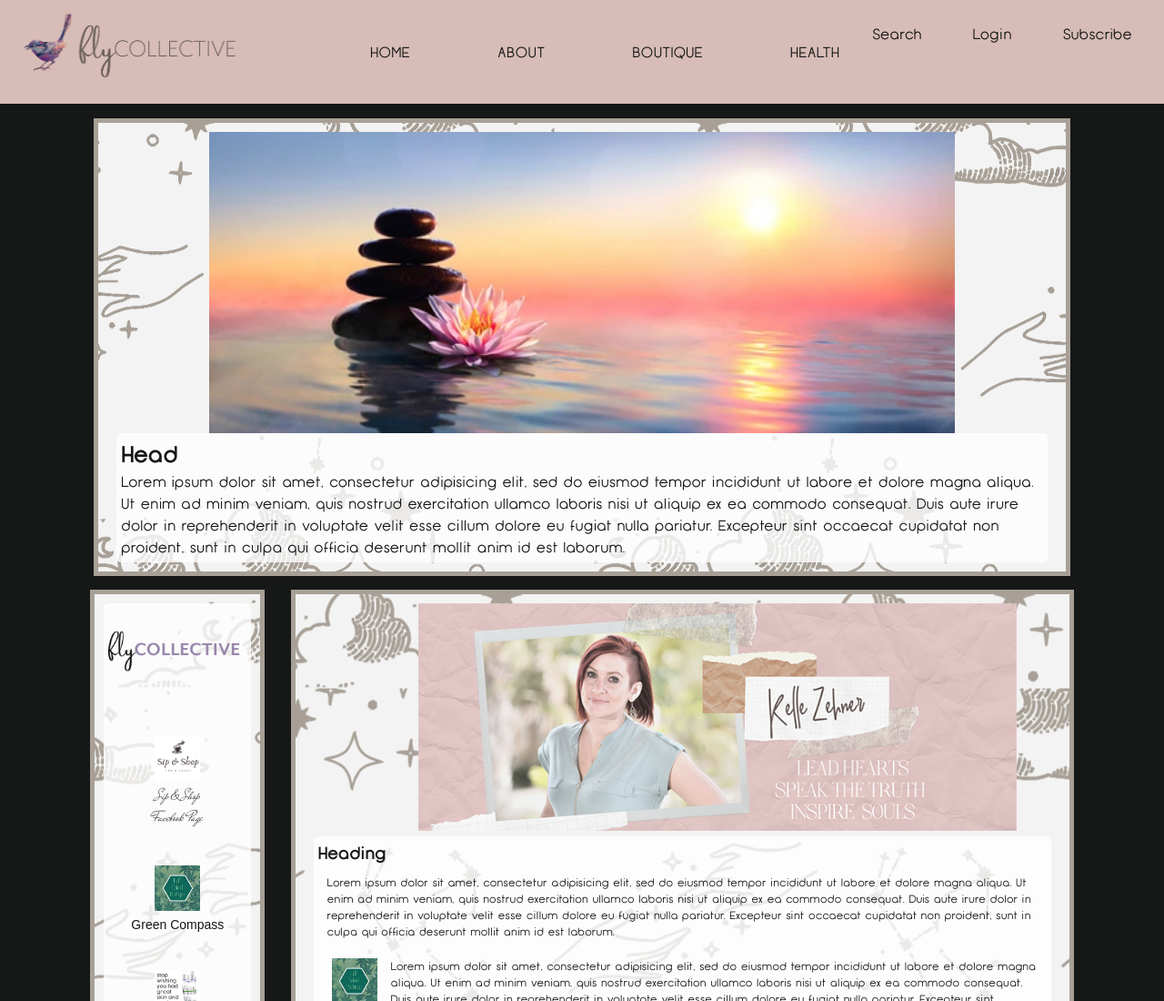
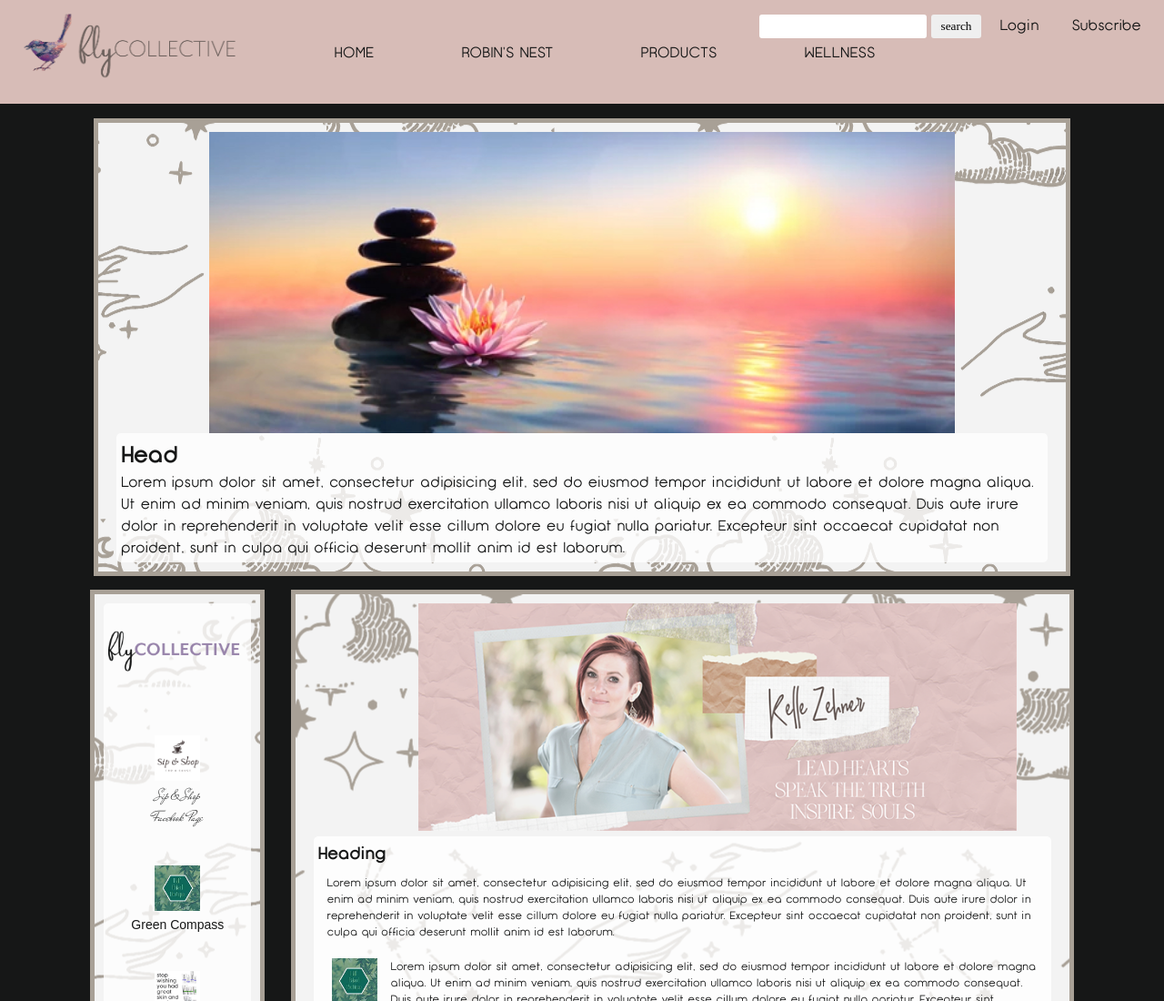
Before and after one commit to JonathanZehner/p3-zehner-jonathan, a plain HTML site: page index.html in a window 1280 px wide. Shown: the top 1100 px of the page at 91% size. Drawn offline with Linux system fonts and the light colour scheme; a web font is replaced by a local one.

Commit message:
added search form to nav bar and top right menu styling

```diff
--- a/css/style.css
+++ b/css/style.css
@@ -159,7 +159,6 @@ nav ul li a{
 
 .top-right-menu ul li {
   display: inline-block;
-  margin: 10px;
 }
 
 /*----------------------------------
--- a/index.html
+++ b/index.html
@@ -1,42 +1,68 @@
 <!DOCTYPE html>
 <html lang="en" dir="ltr">
   <head>
+<!-- Global site tag (gtag.js) - Google Analytics ** Make sure this code is on every page of website!!!!-->
+    <script async src="https://www.googletagmanager.com/gtag/js?id=G-BTJQ58H009"></script>
+    <script>
+      window.dataLayer = window.dataLayer || [];
+      function gtag(){dataLayer.push(arguments);}
+      gtag('js', new Date());
+
+      gtag('config', 'G-BTJQ58H009');
+    </script>
+
+<!-- End Google Analytics code -->
+
+    <title>flyCOLLECTIVE</title>
+
+
     <meta charset="utf-8">
 
-<!--- Favicon --------->
+<!-- SEO Keywords Meta Tag -->
+    <meta name="keywords" content="CBD Domestic Violence Rodan Fields self-care nail polish premium skin care Robin's Nest victim victims abuse health wellness yoga fly collective boutique face wash" />
+    <meta name="description" content="Fiercely Love Yourself: we sell self-care items ranging from a premium skin care product line, CBD, and ColorStreet nail polish. flyCOLLECTIVE is a brand driven to raise awareness about Domestic Violence and donates a portion of all sales to help victims of domestic violence." />
+
+
+<!-- Favicon --------->
 
     <link rel="icon" href="images/fly-favicon2.png" sizes="16x16" type="image/png">
 
-<!--- Adobe Fonts ----->
+<!-- Adobe Fonts ----->
     <link href="https://use.typekit.net/btq3jcm.css" rel="stylesheet" >
 
-<!--- CSS Stylesheet ----->
+<!-- CSS Stylesheet ----->
     <link href="css/style.css" type="text/css" rel="stylesheet" >
 
-    <title>flyCOLLECTIVE</title>
+
   </head>
 
 
   <body>
     <header>
 
-<!--- Brand Logo --------->
+<!-- Brand Logo --------->
       <h1><img src="images/bird-navlogo-transparent.png" class="logo" alt="flyCOLLECTIVE logo" title="Robin's Nest"></h1>
 
-<!--- Navigation Bar ----->
+<!-- Navigation Bar ----->
       <nav class="nav-bar">
         <section class="main-menu">
           <ul>
             <li><a href="index.html">Home</a></li>
-            <li><a href="about.html">About</a></li>
-            <li><a href="boutique.html">Boutique</a></li>
-            <li><a href="#health.html">Health</a></li>
+            <li><a href="about.html">Robin's Nest</a></li>
+            <li><a href="boutique.html">Products</a></li>
+            <li><a href="health.html">Wellness</a></li>
           </ul>
         </section>
 
         <section class="top-right-menu">
           <ul>
-            <li><a href="#">Search</a></li>
+            <li>
+<!-- Search Form --------->
+              <form class="search" action="http://www.nomadwebdesigns.com/p3-zehner-jonathan/" method="get">
+                <input type="search" name="search" />
+                <input type="submit" value="search" />
+              </form>
+            </li>
             <li><a href="#">Login</a></li>
             <li><a href="#">Subscribe</a></li>
           </ul>
```
